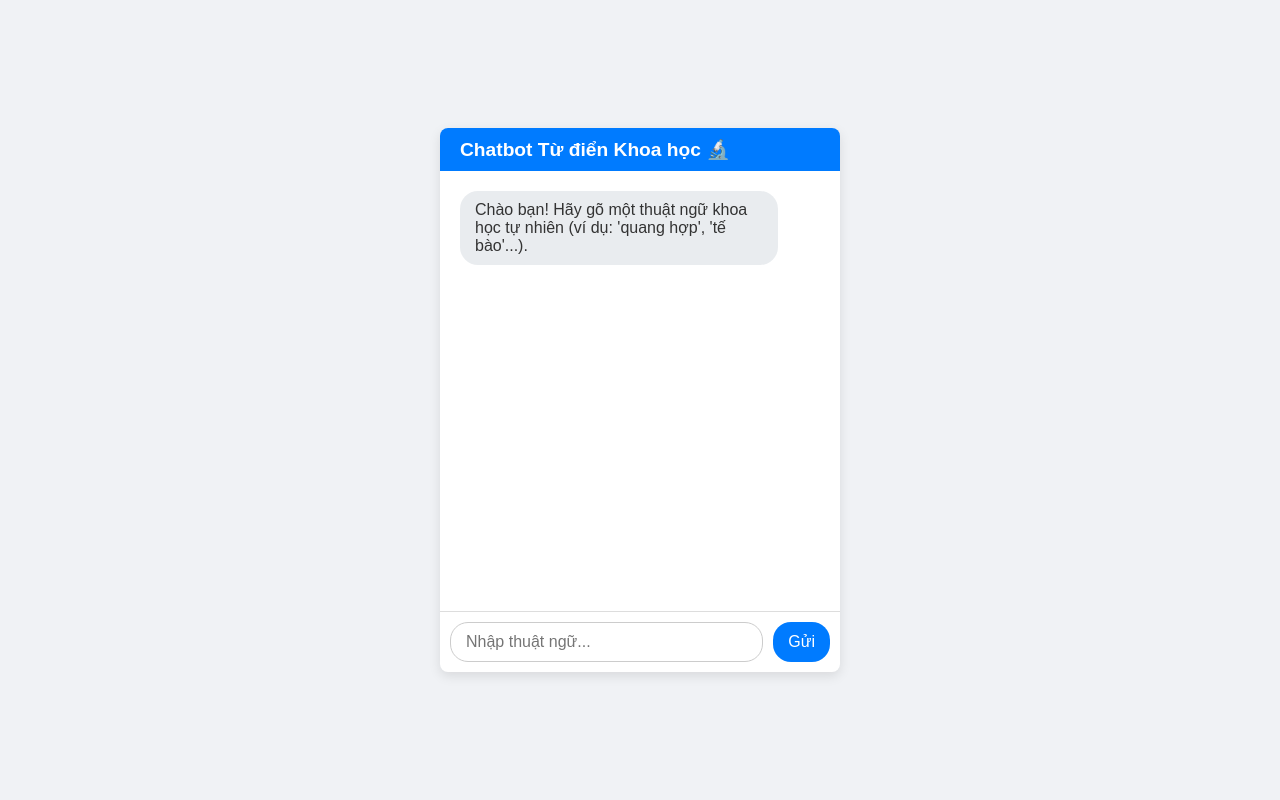
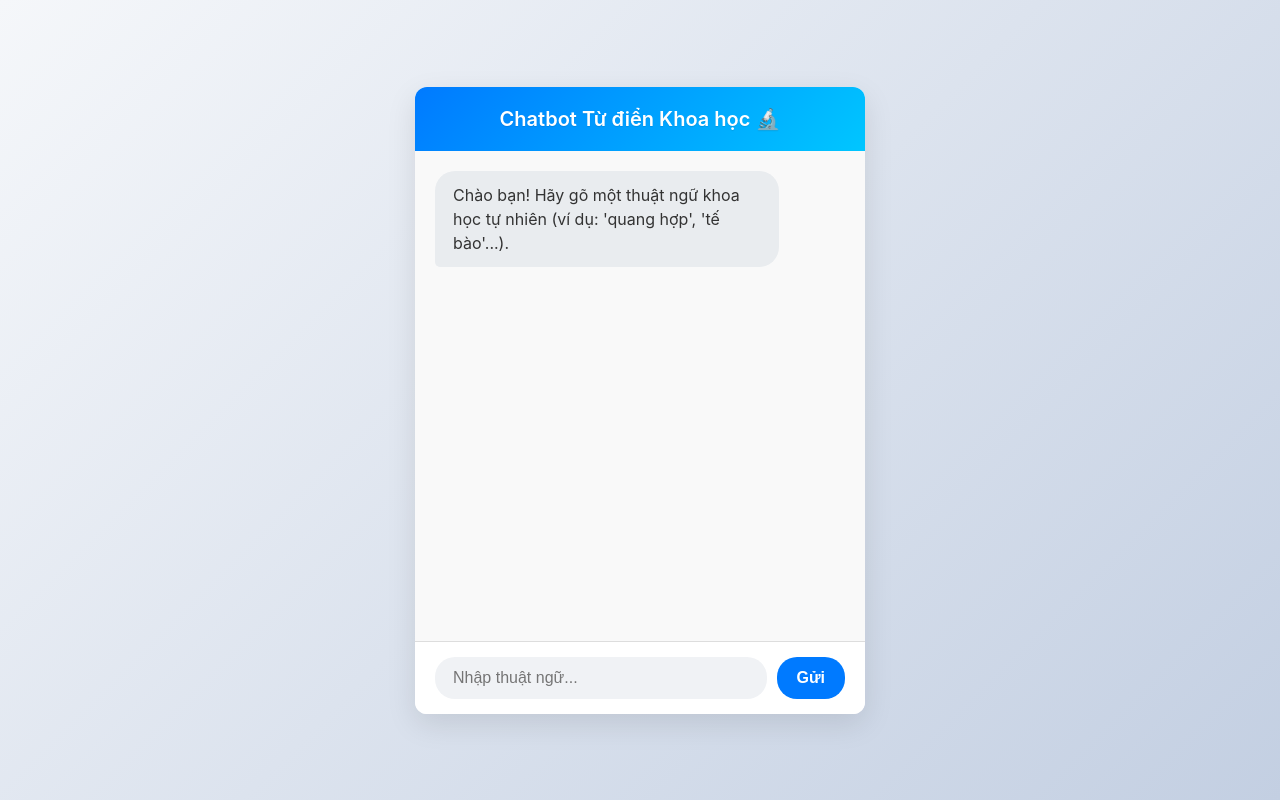
Before and after one commit to freetalk1988/chatbot-science, a plain HTML site: page index.html in a window 1280 px wide. Drawn offline with Linux system fonts and the light colour scheme.

Commit message:
Refactor CSS for improved layout and design
Updated styles for body, chat container, header, messages, and input fields to enhance appearance and usability.

```diff
--- a/style.css
+++ b/style.css
@@ -1,79 +1,159 @@
+/* --- CÀI ĐẶT CHUNG & HÌNH NỀN --- */
 body {
-    font-family: Arial, sans-serif;
-    background-color: #f0f2f5;
+    /* Sử dụng phông chữ đẹp, hiện đại, dễ đọc trên mọi thiết bị */
+    font-family: -apple-system, BlinkMacSystemFont, "Segoe UI", Roboto, Helvetica, Arial, sans-serif;
+
+    /* Tạo một hình nền gradient (chuyển màu) tinh tế */
+    background: linear-gradient(135deg, #f5f7fa 0%, #c3cfe2 100%);
+
+    /* Giữ nguyên cài đặt căn giữa */
     display: flex;
     justify-content: center;
     align-items: center;
     height: 100vh;
     margin: 0;
 }
+
+/* --- KHUNG CHAT CHÍNH --- */
 .chat-container {
-    width: 400px;
+    width: 450px; /* Tăng nhẹ độ rộng */
     max-width: 90%;
-    border-radius: 8px;
-    box-shadow: 0 4px 12px rgba(0,0,0,0.1);
-    background: #fff;
+
+    /* Đổ bóng mềm mại và đẹp hơn */
+    box-shadow: 0 10px 30px rgba(0, 0, 0, 0.1);
+
+    background: #ffffff;
+    border-radius: 12px; /* Bo góc nhiều hơn */
+
+    /* Quan trọng: để các góc bo được hiển thị đúng */
+    overflow: hidden;
+
     display: flex;
     flex-direction: column;
 }
+
+/* --- ĐẦU KHUNG CHAT (HEADER) --- */
 .chat-header {
-    background-color: #007bff;
+    /* Dùng màu gradient cho thanh tiêu đề */
+    background: linear-gradient(135deg, #007aff 0%, #00c6ff 100%);
     color: white;
-    padding: 10px 20px;
-    border-top-left-radius: 8px;
-    border-top-right-radius: 8px;
+    padding: 20px; /* Tăng padding */
+    text-align: center;
+
+    /* Thêm bóng mờ cho chữ để nổi bật hơn */
+    text-shadow: 0 1px 1px rgba(0,0,0,0.1);
 }
+
 .chat-header h2 {
     margin: 0;
-    font-size: 1.2rem;
+    font-size: 1.25rem;
+    font-weight: 600; /* Chữ đậm vừa phải */
 }
+
+/* --- HỘP TIN NHẮN --- */
 .chat-box {
-    height: 400px;
+    height: 450px; /* Tăng chiều cao */
     overflow-y: auto;
     padding: 20px;
     display: flex;
     flex-direction: column;
-    gap: 10px;
+    gap: 12px;
+    background-color: #f9f9f9; /* Màu nền hộp chat hơi xám nhẹ */
 }
+
+/* --- ĐỊNH DẠNG CÁC BONG BÓNG CHAT --- */
 .message {
-    padding: 10px 15px;
-    border-radius: 18px;
-    max-width: 80%;
+    padding: 12px 18px;
+    max-width: 75%;
     word-wrap: break-word;
+    line-height: 1.5; /* Giãn dòng dễ đọc hơn */
+
+    /* Hiệu ứng tin nhắn xuất hiện mượt mà */
+    animation: fadeIn 0.3s ease-in-out;
 }
+
+/* Hiệu ứng khi tin nhắn xuất hiện */
+@keyframes fadeIn {
+  from {
+    opacity: 0;
+    transform: translateY(10px);
+  }
+  to {
+    opacity: 1;
+    transform: translateY(0);
+  }
+}
+
+/* Bong bóng của Bot */
 .message.bot {
-    background-color: #e9ecef;
+    background-color: #e9ecef; /* Màu xám nhạt */
     color: #333;
     align-self: flex-start;
+
+    /* Bo góc kiểu mới: 3 góc bo tròn, 1 góc không */
+    border-radius: 20px 20px 20px 5px;
 }
+
+/* Bong bóng của Người dùng */
 .message.user {
-    background-color: #007bff;
+    background-color: #007aff; /* Màu xanh dương hiện đại */
     color: white;
     align-self: flex-end;
+
+    /* Bo góc kiểu mới, đối lập với bot */
+    border-radius: 20px 20px 5px 20px;
 }
+
+/* --- KHUNG NHẬP LIỆU --- */
 .chat-input {
     display: flex;
     border-top: 1px solid #ddd;
-    padding: 10px;
+    padding: 15px 20px; /* Tăng padding */
+    background: #ffffff;
+    align-items: center; /* Căn giữa các mục theo chiều dọc */
 }
+
+/* Ô nhập liệu */
 .chat-input input {
     flex: 1;
-    border: 1px solid #ccc;
-    border-radius: 18px;
-    padding: 10px 15px;
+
+    /* Thiết kế "phẳng" (flat design) - bỏ viền */
+    border: none;
+    background-color: #f0f2f5; /* Màu nền xám nhạt */
+
+    border-radius: 20px; /* Bo tròn (hình viên thuốc) */
+    padding: 12px 18px;
     font-size: 1rem;
-    outline: none;
+    outline: none; /* Bỏ viền xanh khi nhấp vào */
+
+    /* Hiệu ứng chuyển động mượt */
+    transition: all 0.2s ease;
 }
+
+/* Hiệu ứng khi nhấp vào ô nhập liệu */
+.chat-input input:focus {
+    background-color: #e9ecef;
+    /* Thêm viền mỏng khi focus */
+    box-shadow: 0 0 0 2px #007aff;
+}
+
+/* Nút Gửi */
 .chat-input button {
-    background-color: #007bff;
+    background-color: #007aff;
     color: white;
     border: none;
-    padding: 10px 15px;
-    border-radius: 18px;
+    padding: 12px 20px;
+    border-radius: 20px; /* Đồng bộ với ô input */
     margin-left: 10px;
     cursor: pointer;
     font-size: 1rem;
+    font-weight: 600; /* Chữ đậm */
+
+    /* Hiệu ứng chuyển động mượt */
+    transition: background-color 0.2s ease;
 }
+
+/* Hiệu ứng khi di chuột qua nút Gửi */
 .chat-input button:hover {
-    background-color: #0056b3;
+    background-color: #0056b3; /* Đổi màu đậm hơn */
 }
```
